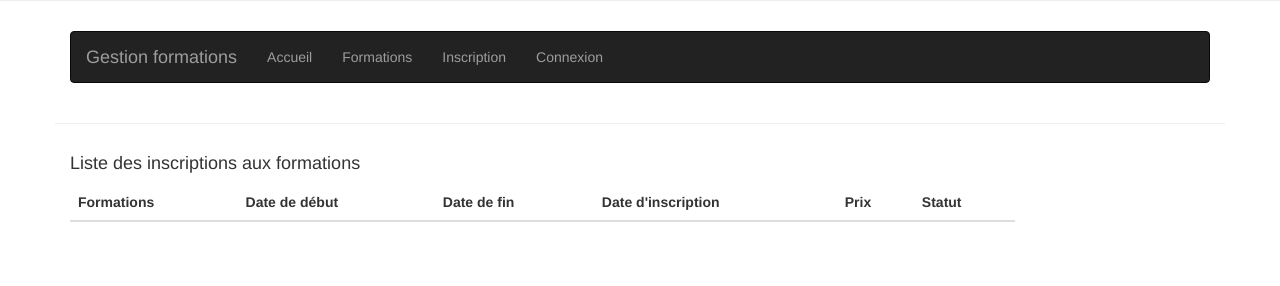
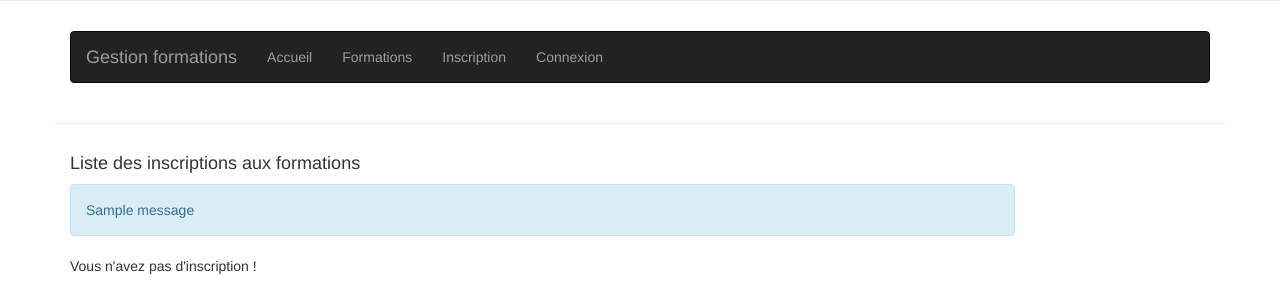
Before and after one commit to adelzaidani/gestionformation, a Django app: page /training/my_training/ in a window 1280 px wide. Shown: the part 194-480 px from the top of the page. Run offline with Django 3.2, Linux system fonts and the light colour scheme; a user stored in the database is signed in; data comes from the database, SQL or seed files in the repository; both versions use the stored data as it was after the commit; one stand-in notice (Sample message) is shown; lists and menus that the app fills with data are empty; parts of the project's set-up code (start-up, migrations or seed data) failed here and were passed over; some libraries are stand-ins or nearby versions.

Commit message:
développement de la partie liste des inscriptions aux formations d'un étudiant et partie annulation d'une formation.

```diff
--- a/site_formation/training/templates/training/my_training.html
+++ b/site_formation/training/templates/training/my_training.html
@@ -6,6 +6,14 @@
     <div class="row">
         <div class="col-sm-10">
             <h4>Liste des inscriptions aux formations</h4>
+
+            {% if messages %}
+                <div class="alert alert-info">
+                    {% for message in messages %}
+                        <p{% if message.tags %} class="{{ message.tags }}"{% endif %}>{{ message }}</p>
+                    {% endfor %}
+                </div>
+            {% endif %}
             <table class="table table-striped">
                   <thead>
                     <tr>
@@ -20,8 +28,9 @@
                   <tbody>
                         {% for booking in booking_user  %}
                             <tr>
-                                <form class="update_status" method="POST" action="">
+                                <form class="update_status" method="POST" action="{% url 'training:update_registration' id_registration=booking.pk %}">
                                     {% csrf_token %}
+                                    <td class="hide">{{booking.id}}</td>
                                     <td>{{booking.session.training.name}}</td>
                                     <td>{{booking.session.date_of_begin}}</td>
                                     <td>{{booking.session.date_of_finish}}</td>
@@ -33,7 +42,9 @@
                                 </form>
 
                             </tr>
-                         {% endfor%}
+                        {% empty %}
+                            <p>Vous n'avez pas d'inscription ! </p>
+                        {% endfor%}
                   </tbody>
             </table>
 
--- a/site_formation/training/urls.py
+++ b/site_formation/training/urls.py
@@ -8,4 +8,5 @@
     path('',views.TrainingListView.as_view(),name='list_training'),
     path('<int:id>/',views.training_detail,name='detail_training'),
     path('my_training/',views.my_training,name='my_training'),
+    path('update_registration/<int:id_registration>/',views.update_registration,name='update_registration'),
 ]
--- a/site_formation/training/views.py
+++ b/site_formation/training/views.py
@@ -6,6 +6,8 @@
 from .forms import ChoiceSessionForm
 from booking.models import RegistrationSession
 from account.models import Profile
+from django.core.exceptions import ObjectDoesNotExist
+from django.contrib import messages
 
 
 
@@ -62,3 +64,25 @@
     current_user=request.user.profile
     booking_user=RegistrationSession.objects.filter(student=current_user)
     return render(request,'training/my_training.html',{'booking_user':booking_user})
+
+'''
+La vue update_registration permet d'annuler une inscription elle prend
+comme paramètre request et l'id de l'inscription.
+'''
+def update_registration(request,id_registration):
+
+    if request.method== 'POST':
+        try:
+            registration = RegistrationSession.objects.get(id=id_registration, student=request.user.profile)
+            registration.status=3
+            registration.save()
+        except ObjectDoesNotExist():
+            messages.ERROR(request,"Votre formation n'a pas pu être annuler .")
+            return redirect('training:my_training')
+
+        messages.success(request, 'Votre inscription à bien été annuler .')
+        return redirect('training:my_training')
+
+
+
+    return redirect('training:my_training')
```
Also changed, not shown: site_formation/training/forms.py (+0 -18 lines), site_formation/db.sqlite3.
